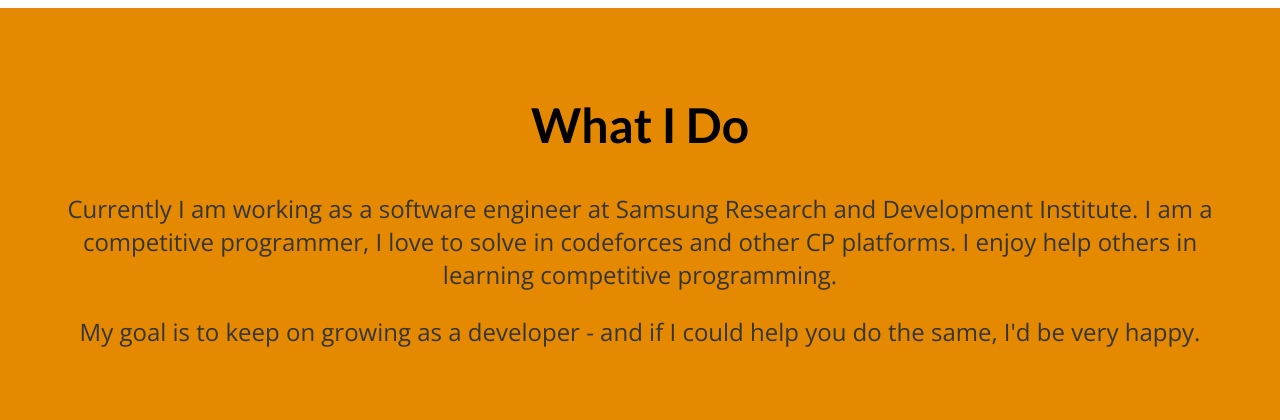
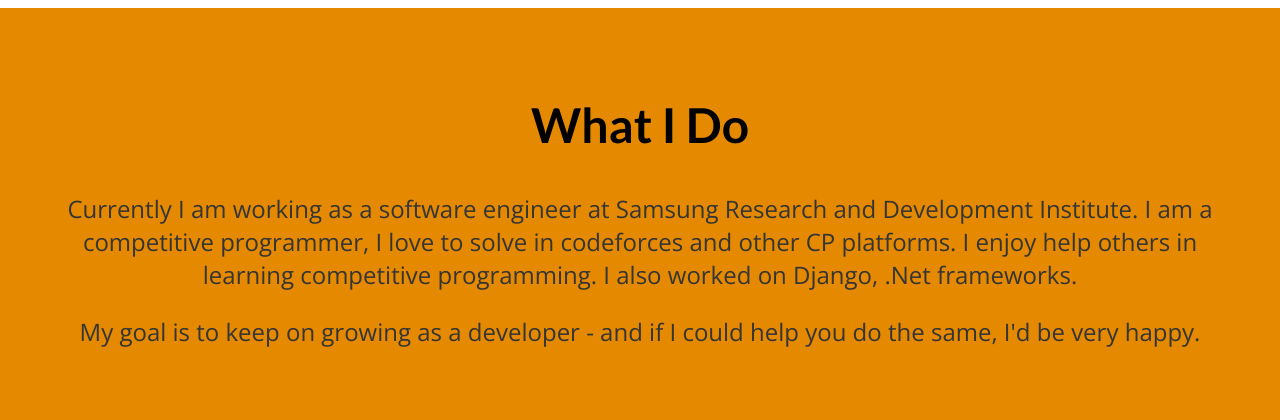
Before and after one commit to ashikHstu/My-blog-site-Django, a Django app: page / in a window 1280 px wide. Shown: the part 899-1319 px from the top of the page. Run offline with Django 5.2, Linux system fonts and the light colour scheme; data comes from the database, SQL or seed files in the repository.

Commit message:
about me updated

```diff
--- a/blog/templates/blog/index.html
+++ b/blog/templates/blog/index.html
@@ -35,7 +35,7 @@
     <section id="about">
         <h2>What I Do </h2>
         <p>Currently I am working as a software engineer at Samsung Research and Development Institute. I am a competitive programmer, I love to solve in codeforces and other CP platforms.
-             I enjoy help others in learning competitive programming.
+             I enjoy help others in learning competitive programming. I also worked on Django, .Net frameworks.
         </p>
         <p>
             My goal is to keep on growing as a developer - and if I could help you do the same, I'd be very happy.
```
